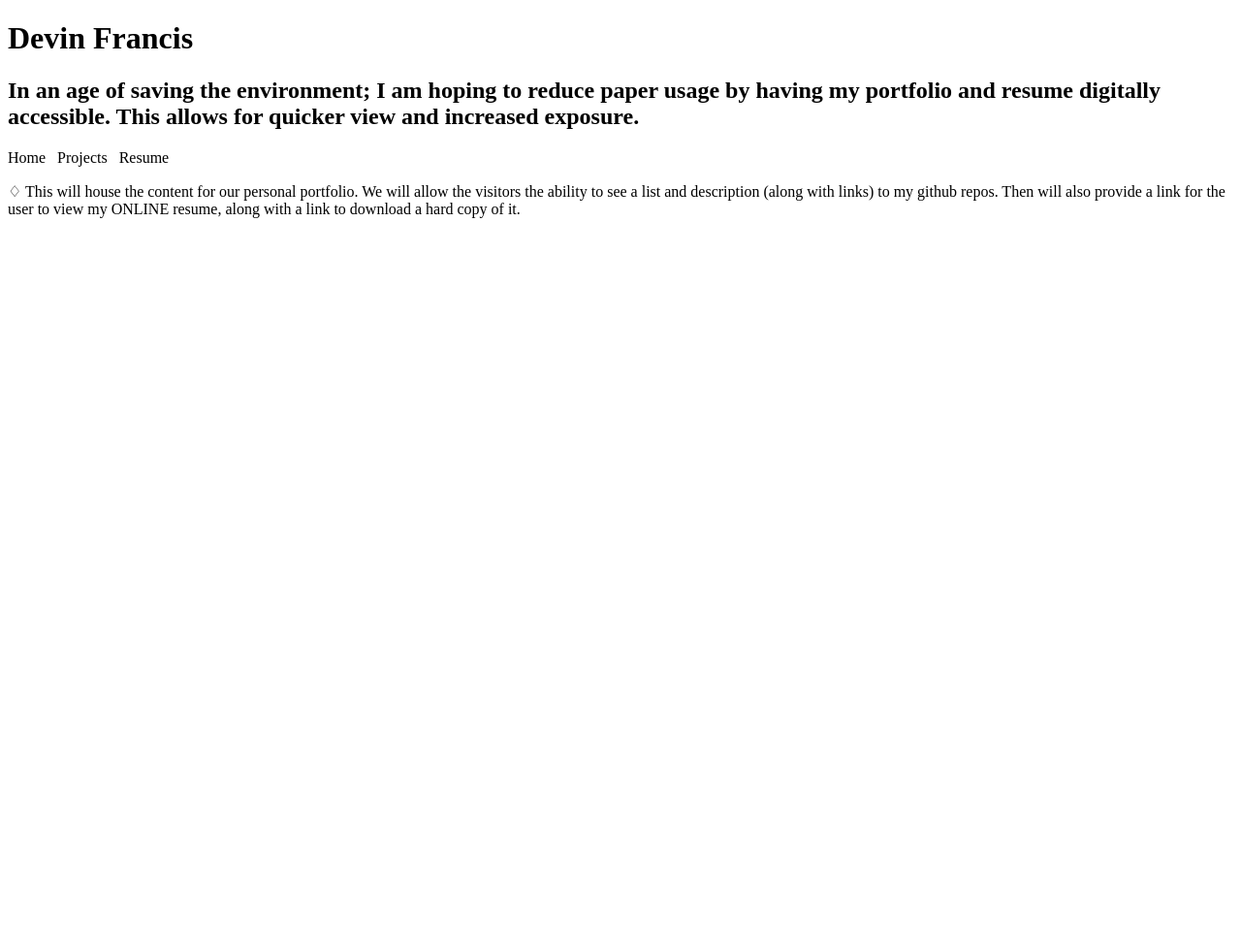
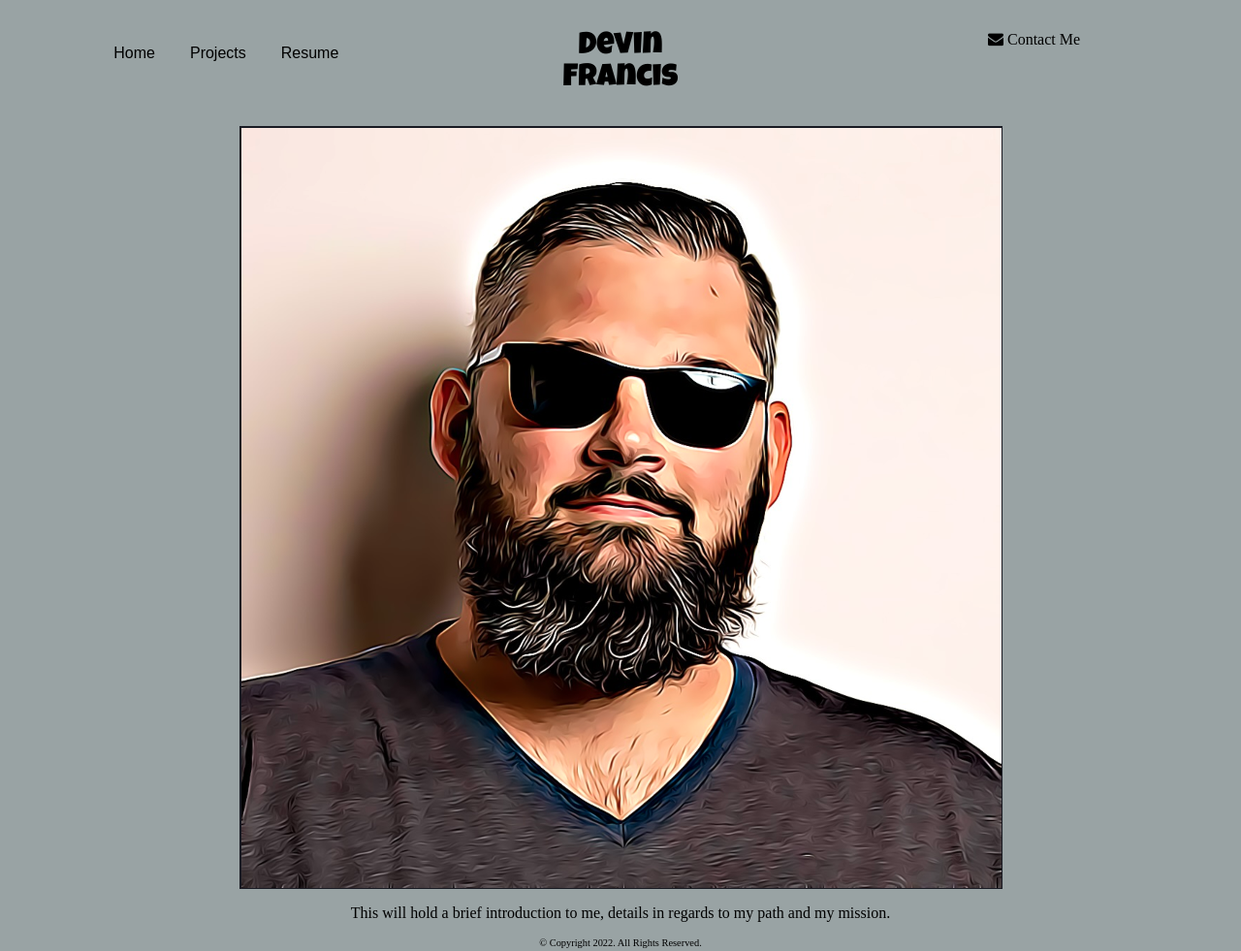
Before and after one commit to DFrancis84/portfolio, a plain HTML site: page index.html in a window 1280 px wide. Shown: the whole page at 97% size. Before the commit the page ends 800 px from the top, so only its background shows below. Drawn offline with Linux system fonts and the light colour scheme.

Commit message:
continuing to update portfolio

```diff
--- /dev/null
+++ b/css/styles.css
@@ -0,0 +1,91 @@
+@import url('https://fonts.googleapis.com/css2?family=Indie+Flower&family=Luckiest+Guy&display=swap');
+
+/** Reset CSS **/
+body, header, nav, main, footer, img {
+    margin: 0;
+    padding: 0;
+    border: 0;
+}
+
+/** Set Background Color **/
+body {
+    background-color: #99A3A4;
+}
+
+/** Navbar **/
+.nav-column {
+    float: left;
+    width: 33.33%;
+}
+
+.nav-row:after {
+    content: "";
+    display: table;
+    clear: both;
+}
+
+nav ul {
+    list-style-type: none;
+    margin: 0;
+    text-align: center;
+}
+
+nav li {
+    display: inline-block;
+    font-size: 1em;
+}
+
+nav li a {
+    display: block;
+    text-align: center;
+    padding: 50% 1em;
+    text-decoration: none;
+    color: black;
+    font-family: Arial, sans-serif;
+}
+
+.name {
+    font-family: 'Luckiest Guy', cursive;
+    display: block;
+    text-align: center;
+    font-size: 2em;
+
+}
+
+.contact {
+    display: block;
+    text-align: center;
+    padding: 2em 1em;
+    color: black;
+    font-size: 1em;
+    border-color: black;
+    font-family: Arial, sans-serif;
+}
+
+
+/** Header **/
+header {
+    text-align: center;
+    font-size: 1em;
+    color: black;
+}
+
+/** Headshot **/
+img {
+    display: block;
+    margin-left: auto;
+    margin-right: auto;
+    max-width: 100%
+}
+
+.repos {
+    text-align: center;
+    line-height: 100px;
+}
+
+/** Footer **/
+footer {
+    text-align: center;
+    font-size: 0.65em;
+    clear: left;
+}
--- a/index.html
+++ b/index.html
@@ -7,28 +7,49 @@ Date: 01/27/2022
 <html lang="en">
 <head>
     <meta charset="UTF-8">
-    <title>Template</title>
+    <title>Devin Francis Portfolio</title>
+    <link rel="stylesheet" href="css/styles.css">
+    <link rel="stylesheet" href="https://cdnjs.cloudflare.com/ajax/libs/font-awesome/4.7.0/css/font-awesome.min.css">
 </head>
 <body>
 
 <!-- This is the main body of the webpage -->
 <main>
 
+    <!-- Navbar with links, name, contact link -->
+    <div class="nav-row">
+        <div class="nav-column">
+            <nav>
+                <ul>
+                    <li><a href="index.html">Home</a></li>
+                    <li><a href="#">Projects</a></li>
+                    <li><a href="#">Resume</a></li>
+                </ul>
+            </nav>
+        </div>
+        <div class="nav-column">
+            <p class="name">Devin<br>Francis</p>
+        </div>
+        <div class="nav-column">
+            <a href="mailto:devinfrancis84@gmail.com"class="contact"><i class="fa fa-envelope"> Contact Me</i></a>
+        </div>
+    </div>
+
+    <!-- Headshot centered on screen -->
+    <div class="headshot">
+        <img src="./images/headshot.png" alt="personal headshot">
+    </div>
+
+    <!-- Introduction to Me -->
     <header>
-        <h1> Devin Francis </h1>
-        <h2> In an age of saving the environment; I am hoping to reduce paper usage by having my portfolio and resume digitally accessible.  This allows for quicker view and increased exposure. </h2>
+        <p> This will hold a brief introduction to me, details in regards to my path and my mission.</p>
     </header>
 
-    <nav>
-        Home &nbsp;
-        Projects &nbsp;
-        Resume &nbsp;
-    </nav>
 
-    <p> &#9826; This will house the content for our personal portfolio.
-        We will allow the visitors the ability to see a list and description (along with links)
-        to my github repos.  Then will also provide a link for the user to view my ONLINE resume,
-        along with a link to download a hard copy of it. </p>
+    <!-- Footer -->
+    <footer>
+        <p>&copy; Copyright 2022. All Rights Reserved.</p>
+    </footer>
 </main>
 </body>
 </html>
```
Also changed, not shown: template.html (+5 -3 lines), images/headshot.png (added).
